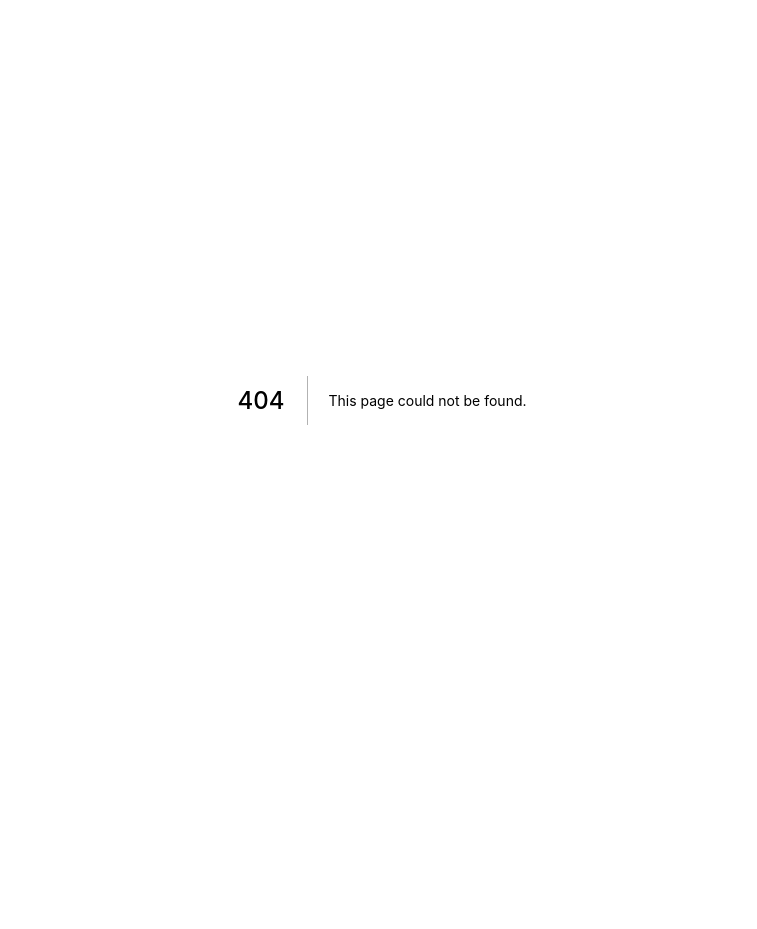
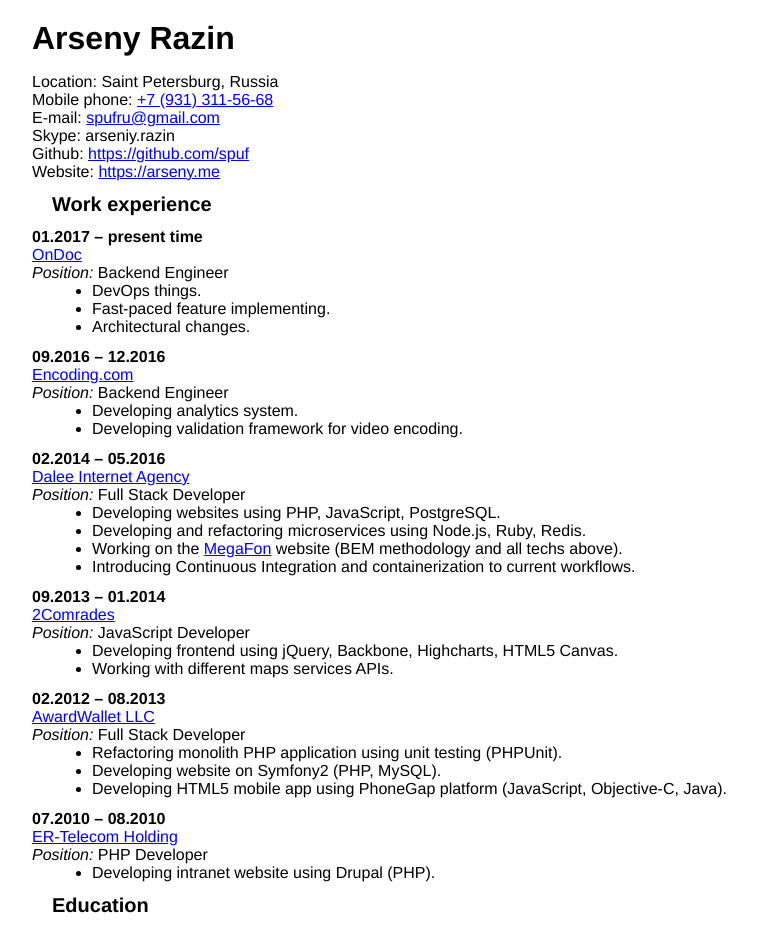
Before and after one commit to spuf/razin.net, a Next.js app: page /resume in a window 1280 px wide. Before the commit this address had no page. Shown: the top 929 px of the page, without its empty margins (258-1015 px from the left). Before the commit the page ends 800 px from the top, so only its background shows below. Built offline with nearby package versions, Linux system fonts and the light colour scheme.

Commit message:
import cv

```diff
--- /dev/null
+++ b/pages/resume.tsx
@@ -0,0 +1,140 @@
+import type { NextPage } from 'next'
+import Head from 'next/head'
+import styles from '../styles/Resume.module.css'
+
+const Resume: NextPage = () => {
+  return (
+    <div className={styles.container}>
+      <Head>
+        <meta name="robots" content="noindex" />
+        <title>Arseny Razin</title>
+      </Head>
+
+      <h1>Arseny Razin</h1>
+      <p>
+        Location: Saint Petersburg, Russia
+        <br />
+        Mobile phone: <a href="tel:+79313115668">+7 (931) 311-56-68</a>
+        <br />
+        E-mail: <a href="mailto:spufru@gmail.com">spufru@gmail.com</a>
+        <br />
+        Skype: arseniy.razin
+        <br />
+        Github:{' '}
+        <a href="https://github.com/spuf" target="_blank" rel="noreferrer">
+          https://github.com/spuf
+        </a>
+        <br />
+        Website:{' '}
+        <a href="https://arseny.me" target="_blank" rel="noreferrer">
+          https://arseny.me
+        </a>
+      </p>
+
+      <h2>Work experience</h2>
+      <p>
+        <strong>01.2017 &ndash; present time</strong>
+        <br />
+        <a href="http://ondoc.me">OnDoc</a>
+        <br />
+        <em>Position:</em> Backend Engineer
+      </p>
+      <ul>
+        <li>DevOps things.</li>
+        <li>Fast-paced feature implementing.</li>
+        <li>Architectural changes.</li>
+      </ul>
+
+      <p>
+        <strong>09.2016 &ndash; 12.2016</strong>
+        <br />
+        <a href="http://www.encoding.com">Encoding.com</a>
+        <br />
+        <em>Position:</em> Backend Engineer
+      </p>
+      <ul>
+        <li>Developing analytics system.</li>
+        <li>Developing validation framework for video encoding.</li>
+      </ul>
+
+      <p>
+        <strong>02.2014 &ndash; 05.2016</strong>
+        <br />
+        <a href="http://www.dalee.ru">Dalee Internet Agency</a>
+        <br />
+        <em>Position:</em> Full Stack Developer
+      </p>
+      <ul>
+        <li>Developing websites using PHP, JavaScript, PostgreSQL.</li>
+        <li>Developing and refactoring microservices using Node.js, Ruby, Redis.</li>
+        <li>
+          Working on the <a href="http://moscow.megafon.ru">MegaFon</a> website (BEM methodology and all techs above).
+        </li>
+        <li>Introducing Continuous Integration and containerization to current workflows.</li>
+      </ul>
+
+      <p>
+        <strong>09.2013 &ndash; 01.2014</strong>
+        <br />
+        <a href="http://twocomrades.ru">2Comrades</a>
+        <br />
+        <em>Position:</em> JavaScript Developer
+      </p>
+      <ul>
+        <li>Developing frontend using jQuery, Backbone, Highcharts, HTML5 Canvas.</li>
+        <li>Working with different maps services APIs.</li>
+      </ul>
+
+      <p>
+        <strong>02.2012 &ndash; 08.2013</strong>
+        <br />
+        <a href="http://awardwallet.com">AwardWallet LLC</a>
+        <br />
+        <em>Position:</em> Full Stack Developer
+      </p>
+      <ul>
+        <li>Refactoring monolith PHP application using unit testing (PHPUnit).</li>
+        <li>Developing website on Symfony2 (PHP, MySQL).</li>
+        <li>Developing HTML5 mobile app using PhoneGap platform (JavaScript, Objective-C, Java).</li>
+      </ul>
+
+      <p>
+        <strong>07.2010 &ndash; 08.2010</strong>
+        <br />
+        <a href="http://ertelecom.ru">ER-Telecom Holding</a>
+        <br />
+        <em>Position:</em> PHP Developer
+      </p>
+      <ul>
+        <li>Developing intranet website using Drupal (PHP).</li>
+      </ul>
+
+      <h2>Education</h2>
+      <p>
+        <strong>2013 &ndash; 2015</strong> Higher School of Economics <em>(Moscow, Russia)</em>
+        <br />
+        Master&#8217;s degree in Software Engineering (in English)
+      </p>
+      <p>
+        <strong>2009 &ndash; 2013</strong> Higher School of Economics <em>(Perm, Russia)</em>
+        <br />
+        Bachelor&#8217;s degree in Business Informatics
+      </p>
+
+      <h2>Skills</h2>
+      <ul>
+        <li>Primary: PHP, Symfony, JavaScript, Node.js, React, Vagrant, Ansible, Docker.</li>
+        <li>Secondary: ElasticSearch, RegExp, Ruby, Nginx, Bash.</li>
+        <li>Tools: Git.</li>
+      </ul>
+
+      <h2>Languages</h2>
+      <ul>
+        <li>Russian &#8212; native</li>
+        <li>English &#8212; advanced</li>
+      </ul>
+    </div>
+  )
+}
+
+export default Resume
--- /dev/null
+++ b/styles/Resume.module.css
@@ -0,0 +1,45 @@
+.container {
+  width: 700px;
+  margin: 20px auto;
+  font-size: 1em;
+  font-family: 'Helvetica Neue', Helvetica, Arial, sans-serif;
+}
+
+.container a {
+  color: blue;
+}
+
+.container h1,
+.container h2 {
+  margin: 0.5em 20px;
+}
+
+.container h1 {
+  font-size: 2em;
+  margin: 0.5em 0;
+}
+
+.container h2 {
+  font-size: 1.25em;
+}
+
+.container p,
+.container ul {
+  margin: 0.75em 0;
+}
+
+.container p + ul {
+  margin-top: -0.75em;
+}
+
+.container ul > li {
+  margin-left: 20px;
+}
+
+.container img {
+  max-width: 700px;
+}
+
+.container hr {
+  margin: 10px 0;
+}
```
Also changed, not shown: public/robots.txt.
